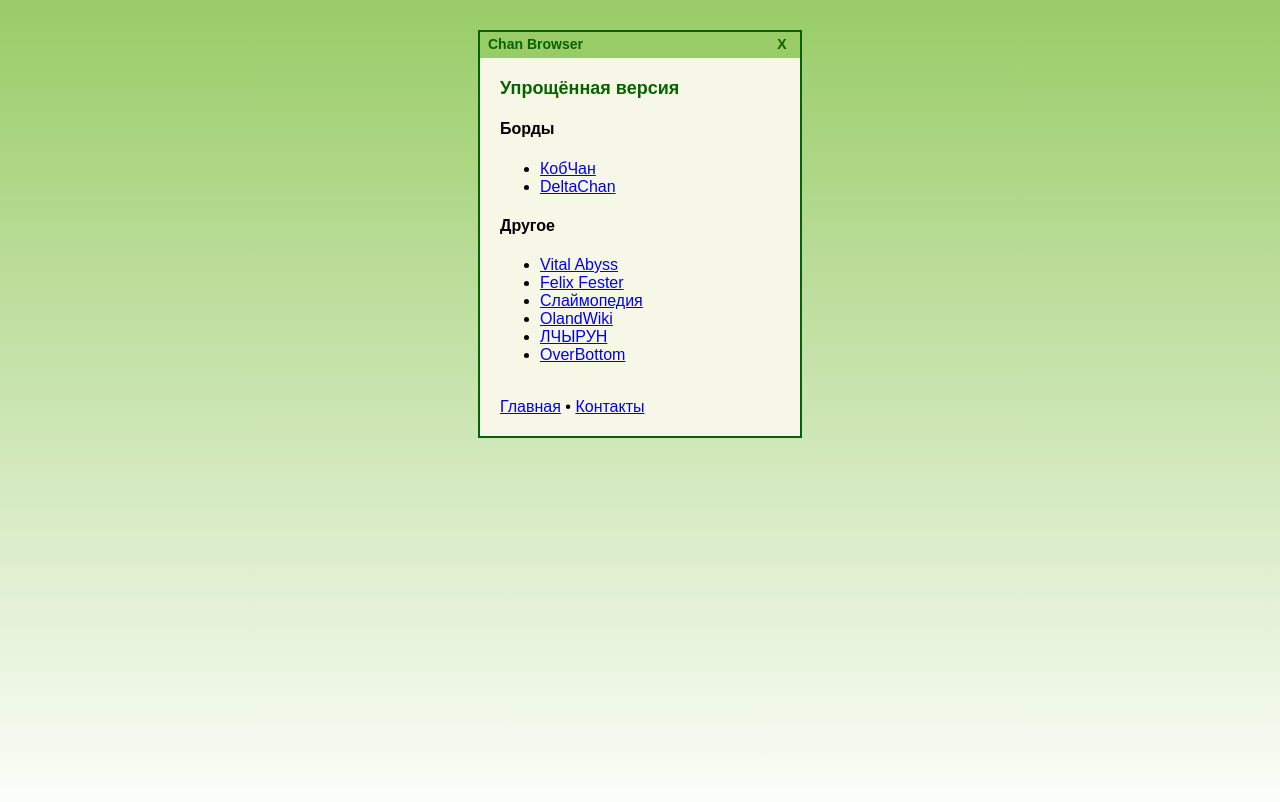
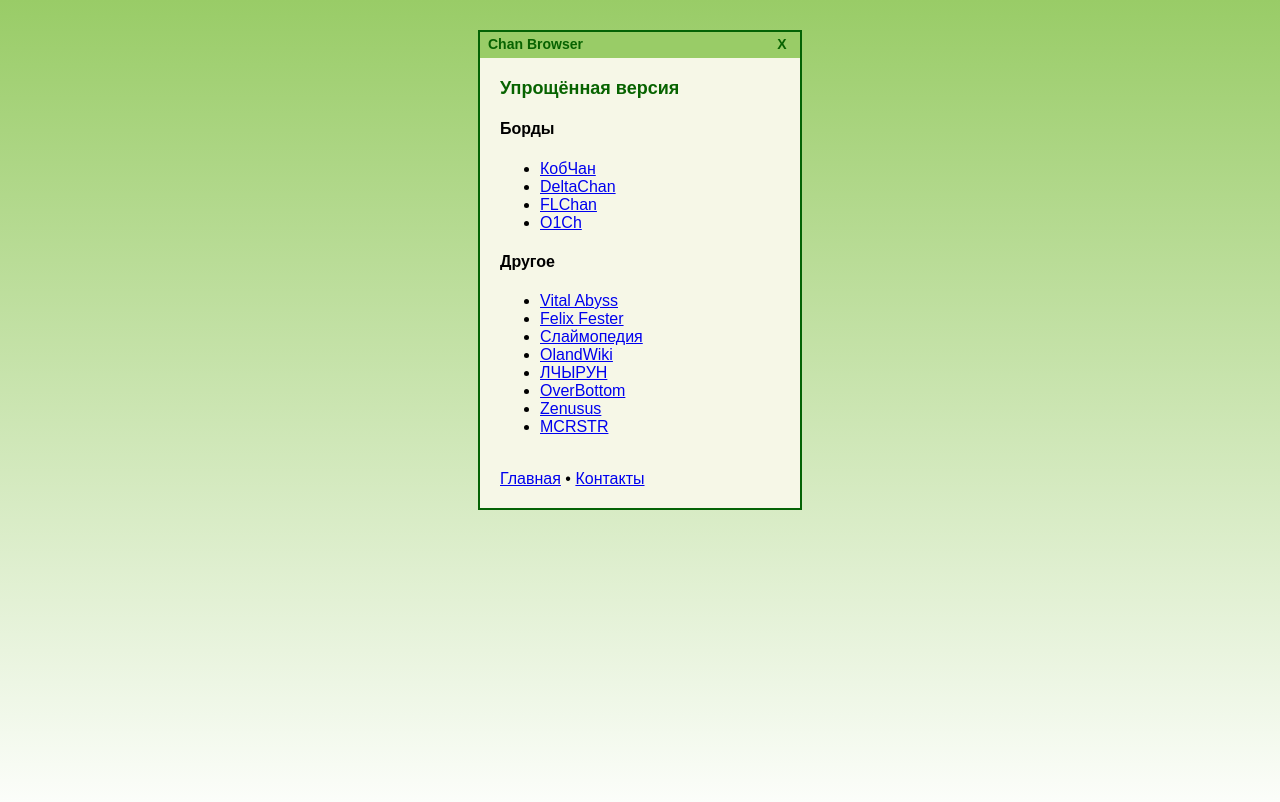
Before and after one commit to BlackSigil74/overchan, a plain HTML site: page chans.html in a window 1280 px wide. Drawn offline with Linux system fonts and the light colour scheme.

Commit message:
Update chans.html

```diff
--- a/chans.html
+++ b/chans.html
@@ -1,122 +1,251 @@
 <!DOCTYPE html>
+
 <html lang="ru">
+
 <head>
+
     <meta charset="UTF-8">
+
     <meta name="viewport" content="width=device-width, initial-scale=1.0">
+
     <title>:-)</title>
 
+
+
     <style>
+
         body {
+
             margin: 0;
+
             height: 100vh;
+
             display: flex;
+
             justify-content: center;  /* Centra el contenido horizontalmente */
+
             align-items: flex-start;  /* Alinea el contenido hacia la parte superior */
+
             background: linear-gradient(to bottom, #99CC67, white);
+
             font-family: Arial, sans-serif;
+
             color: #000;
+
             padding-top: 30px;  /* Espacio desde la parte superior */
+
         }
 
+
+
         .window {
+
             width: 320px;
+
             border: 2px solid #046305;
+
             background-color: #F6F7E7;
+
             padding: 0;  /* Elimina el padding para que el title-bar esté pegado arriba */
+
         }
 
+
+
         .title-bar {
+
             background-color: #99CC67;
+
             color: #076300;
+
             padding: 2px 8px;
+
             font-size: 14px;
+
             font-weight: bold;
+
             display: flex;
+
             justify-content: space-between;
+
             align-items: center;
+
             width: 100%;  /* Asegura que el title-bar tenga el mismo ancho que el window */
+
             box-sizing: border-box;  /* Asegura que el padding no afecte el ancho total */
+
         }
 
+
+
         .close-button {
+
             background-color: #99CC67;
+
             color: #076300;
+
             width: 20px;
+
             height: 20px;
+
             text-align: center;
+
             line-height: 20px;
+
             cursor: pointer;
+
         }
 
+
+
         .content {
+
             padding: 20px;
+
             border-top: 2px solid #99CC67;
+
         }
 
+
+
         h1 {
+
             font-size: 18px;
+
             margin-top: 0;
+
         }
 
+
+
         p {
+
             font-size: 14px;
+
         }
 
+
+
         .boards {
+
             margin-top: 20px;
+
         }
 
+
+
         .board-item {
+
             display: block;
+
             margin: 5px 0;
+
             font-size: 14px;
+
             text-decoration: none;
+
             color: #000;
+
             background-color: #EBECD9;
+
             padding: 10px;
+
             border: 2px solid #046305;
+
             border-radius: 3px;
+
             font-family: Arial, sans-serif;
+
             box-shadow: 2px 2px 0 #046305;
+
             transition: background-color 0.3s, box-shadow 0.3s;
+
         }
 
+
+
         .board-item:hover {
+
             background-color: #b0b0b0;
+
             box-shadow: 4px 4px 0 #000;
+
         }
+
     </style>
+
 </head>
+
 <body>
+
     <div class="window">
+
         <div class="title-bar">
+
             <span>Chan Browser</span>
+
             <div class="close-button">X</div>
+
         </div>
+
         <div class="content">
+
             <h1 style="color: #076300;">Упрощённая версия</h1>
+
             <div id="ft">
+
                 <h4>Борды</h4>
+
                 <ul>
+
                     <li class="first"><a href="http://kobchan.nya.pub">КобЧан</a></li>
+
                     <li><a href="http://deltachan.atwebpages.com/">DeltaChan</a></li>
+
+                    <li><a href="https://flchan.prtcl.uci/">FLChan</a></li>
+
+                    <li><a href="https://o1ch.one-connect.ru">O1Ch</a></li>
+
                 </ul>
+
                 <h4>Другое</h4>
+
                 <ul>
+
                     <li><a href="http://vital-abyss.webnode.ru/">Vital Abyss</a></li>
+
                     <li><a href="https://felixfester.codeberg.page/">Felix Fester</a></li>
+
                     <li><a href="http://slimopedia.webnode.ru/">Слаймопедия</a></li>
+
                     <li><a href="https://sites.google.com/view/olandwiki/mainpage">OlandWiki</a></li>
+
                     <li><a href="https://l4iryn.neocities.org/">ЛЧЫРУН</a></li>
-                    <li><a href="https://overbottom.neocities.org/">OverBottom</a></a></li>
+
+                    <li><a href="https://overbottom.neocities.org/">OverBottom</a></li>
+
+                    <li><a href="http://zenusus.github.io">Zenusus</a></li>
+
+                    <li><a href="https://mcrstr.neocities.org/">MCRSTR</a></li>
+
                 </ul>
+
                 <br class="clear-bug" />
+
                 <div id="copyright">
+
                     <a href="index.html">Главная</a> &bull; <a href="contact.html">Контакты</a>
 
+
+
                 </div>
+
             </div>
+
         </div>
+
     </div>
+
 </body>
+
 </html>
```
